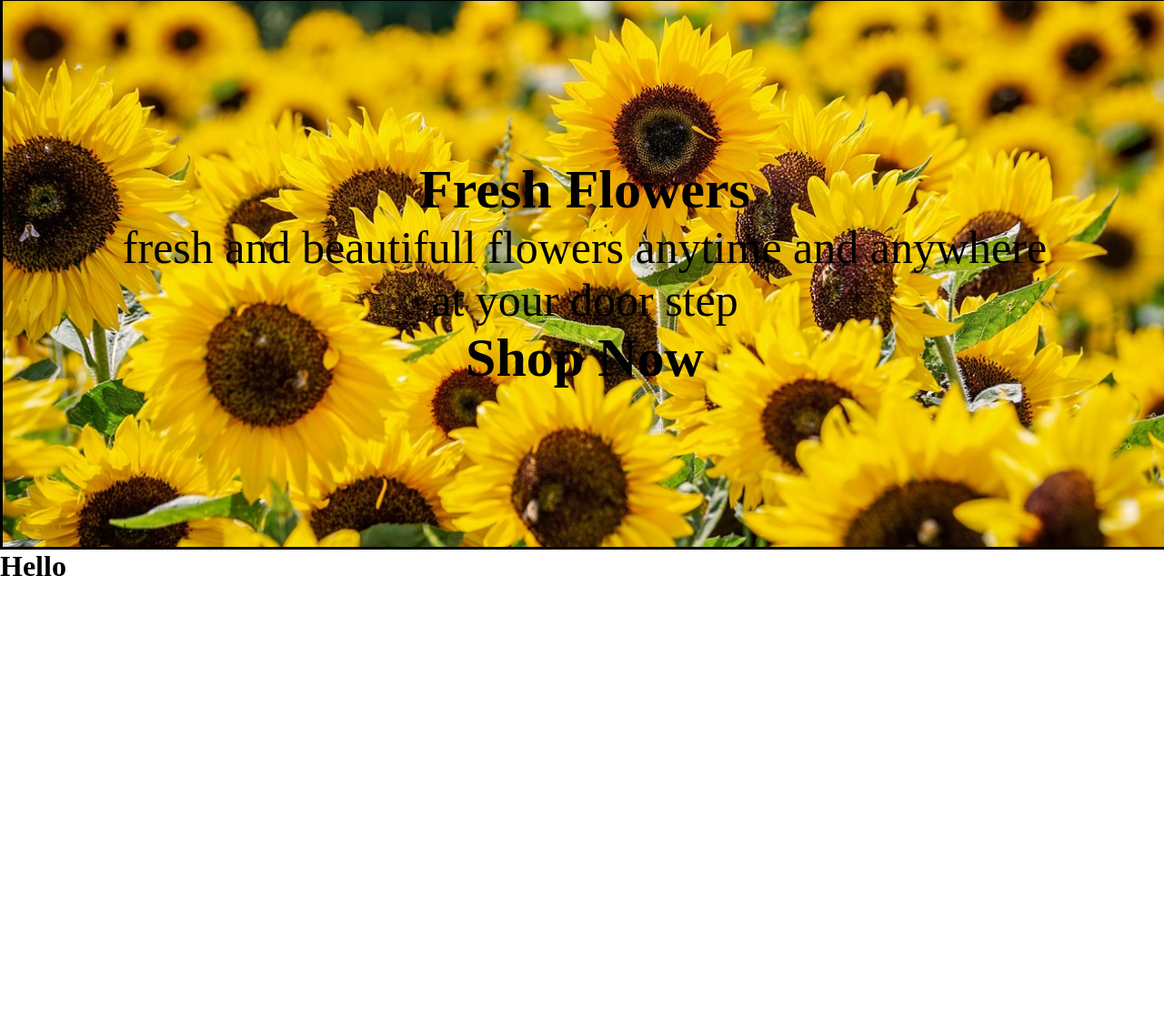
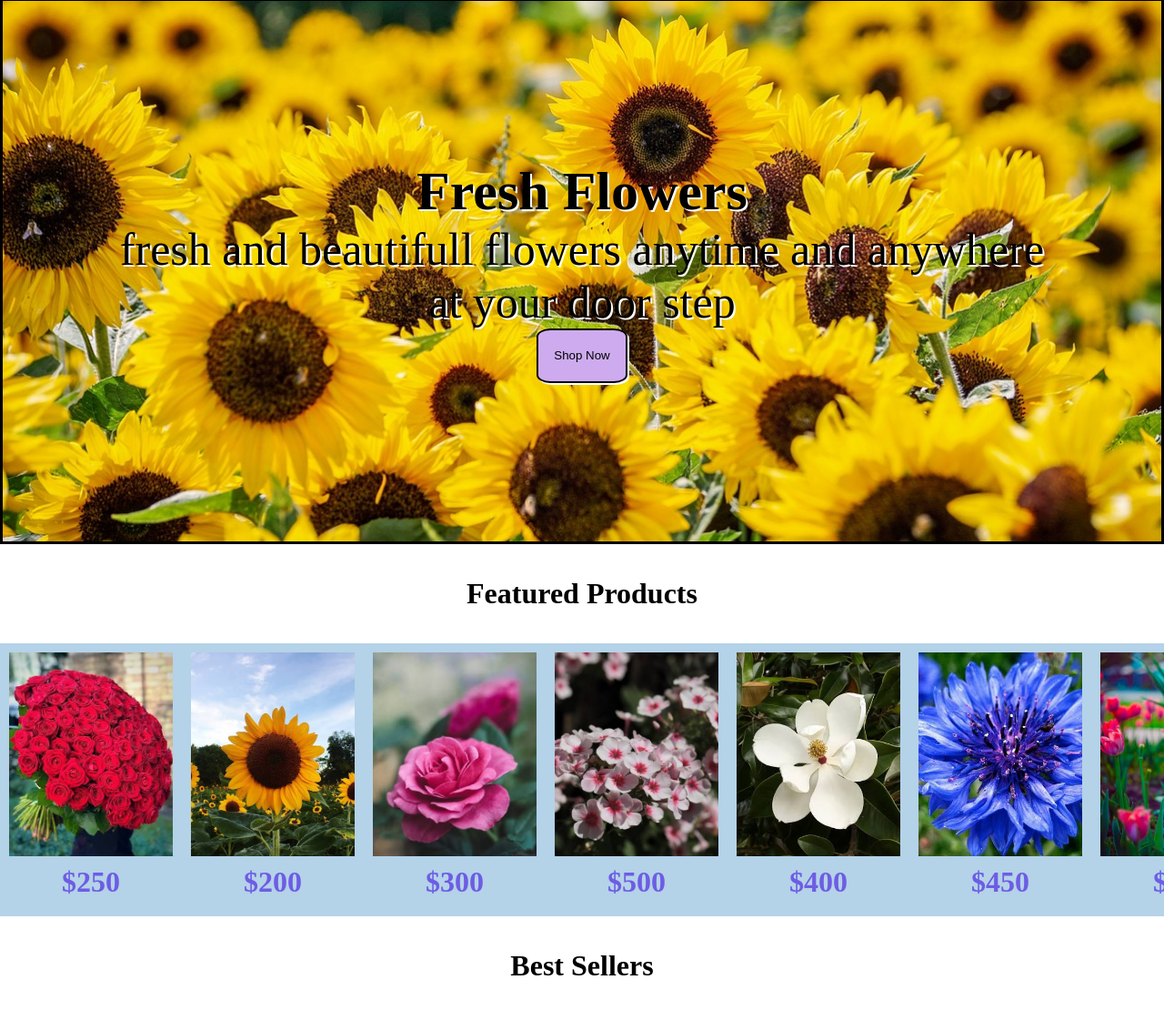
Before and after one commit to PunarvKaushik/E-commerseWebsite, a plain HTML site: page index.html in a window 1280 px wide. Shown: the part 72-1182 px from the top of the page at 91% size. Before the commit the page ends 800 px from the top, so only its background shows below. Drawn offline with Linux system fonts and the light colour scheme.

Commit message:
Add files via upload

```diff
--- a/index.css
+++ b/index.css
@@ -1,6 +1,7 @@
 *{
     margin:0;
     padding:0;
+    box-sizing: border-box;
 }
 .navbar{
     height:70px;
@@ -31,6 +32,7 @@ a{
     color:black;
 }
 .HomePage{
+    padding:20px;
     display:flex;
     flex: 1;
     flex-direction: column;
@@ -47,12 +49,179 @@ a{
 #content1{
     font-size: 60px;
     color:black;
+    text-shadow:2px 2px white;
 }
 #content2{
     font-size: 50px;
     color:black;
+    text-shadow:2px 2px white;
 }
-#content3{
-    font-size: 60px;
+button{
+    background-color:rgb(205, 171, 238);
     color:black;
+    height:60px;
+    width:100px;
+    padding:10px;
+    border:2px solid black;
+    border-radius:15%;
+    box-shadow: 2px 2px white;
+
 }
+.List1{
+    height:300px;
+    display:flex;
+    justify-content:space-evenly;
+    background-color: rgb(180, 210, 232);
+    overflow-x:scroll;
+}
+.heading{
+    text-align:center;
+}
+.items{
+    width:200px;
+    height: 100%;
+    display:flex;
+    flex-direction:column;
+    padding:10px;
+    flex-shrink:0;
+}
+.flower1{
+    height:80%;
+    width:100%;
+    background-image: url(flower1.jpg);
+    background-repeat: no-repeat;
+    background-size: cover;
+    background-position: center;
+}
+.flower1h1{
+    padding:10px;
+    height:20%;
+    color:rgb(109, 93, 228);
+    text-align:center;
+}
+.flower2{
+    height:80%;
+    width:100%;
+    background-image: url(flower2.jpg);
+    background-repeat: no-repeat;
+    background-size: cover;
+    background-position: center;
+}
+.flower2h1{
+    padding:10px;
+    height:20%;
+    color:rgb(109, 93, 228);
+    text-align:center;
+}
+.flower3{
+    height:80%;
+    width:100%;
+    background-image: url(flower3.jpg);
+    background-repeat: no-repeat;
+    background-size: cover;
+    background-position: center;
+}
+.flower3h1{
+    padding:10px;
+    height:20%;
+    color:rgb(109, 93, 228);
+    text-align:center;
+}
+.flower4{
+    height:80%;
+    width:100%;
+    background-image: url(flower4.jpg);
+    background-repeat: no-repeat;
+    background-size: cover;
+    background-position: center;
+}
+.flower4h1{
+    padding:10px;
+    height:20%;
+    color:rgb(109, 93, 228);
+    text-align:center;
+}
+.flower5{
+    height:80%;
+    width:100%;
+    background-image: url(flower5.jpg);
+    background-repeat: no-repeat;
+    background-size: cover;
+    background-position: center;
+}
+.flower5h1{
+    padding:10px;
+    height:20%;
+    color:rgb(109, 93, 228);
+    text-align:center;
+}
+.flower6{
+    height:80%;
+    width:100%;
+    background-image: url(flower6.jpg);
+    background-repeat: no-repeat;
+    background-size: cover;
+    background-position: center;
+}
+.flower6h1{
+    padding:10px;
+    height:20%;
+    color:rgb(109, 93, 228);
+    text-align:center;
+}
+.flower7{
+    height:80%;
+    width:100%;
+    background-image: url(flower7.jpg);
+    background-repeat: no-repeat;
+    background-size: cover;
+    background-position: center;
+}
+.flower7h1{
+    padding:10px;
+    height:20%;
+    color:rgb(109, 93, 228);
+    text-align:center;
+}
+.flower8{
+    height:80%;
+    width:100%;
+    background-image: url(flower8.avif);
+    background-repeat: no-repeat;
+    background-size: cover;
+    background-position: center;
+}
+.flower8h1{
+    padding:10px;
+    height:20%;
+    color:rgb(109, 93, 228);
+    text-align:center;
+}
+.flower9{
+    height:80%;
+    width:100%;
+    background-image: url(flower9.jpg);
+    background-repeat: no-repeat;
+    background-size: cover;
+    background-position: center;
+}
+.flower9h1{
+    padding:10px;
+    height:20%;
+    color:rgb(109, 93, 228);
+    text-align:center;
+}
+.flower10{
+    height:80%;
+    width:100%;
+    background-image: url(flower10.jpg);
+    background-repeat: no-repeat;
+    background-size: cover;
+    background-position: center;
+}
+.flower10h1{
+    padding:10px;
+    height:20%;
+    color:rgb(109, 93, 228);
+    text-align:center;
+}
--- a/index.html
+++ b/index.html
@@ -23,10 +23,63 @@
         <h1 id="content1">Fresh Flowers</h1>
         <p id="content2">fresh and beautifull flowers anytime and anywhere</p>
         <p id="content2">at your door step</p>
-        <h1 id="content3">Shop Now</h1>
+        <button id="content3 ">Shop Now</button>
     </div>
 
-    <h1>Hello</h1>
+    <br><br>
+    <h1 class="heading">Featured Products</h1>
+    <br><br>
+
+    <div class="List1">
+        <div class="items">
+            <div class="flower1"></div>
+            <h1 class="flower1h1">$250</h1>
+        </div>
+        <div class="items">
+            <div class="flower2"></div>
+            <h1 class="flower2h1">$200</h1>
+        </div>
+        <div class="items">
+            <div class="flower3"></div>
+            <h1 class="flower3h1">$300</h1>
+        </div>
+        <div class="items">
+            <div class="flower4"></div>
+            <h1 class="flower4h1">$500</h1>
+        </div>
+        <div class="items">
+            <div class="flower5"></div>
+            <h1 class="flower5h1">$400</h1>
+        </div>
+        <div class="items">
+            <div class="flower6"></div>
+            <h1 class="flower6h1">$450</h1>
+        </div>
+        <div class="items">
+            <div class="flower7"></div>
+            <h1 class="flower7h1">$320</h1>
+        </div>
+        <div class="items">
+            <div class="flower8"></div>
+            <h1 class="flower8h1">$600</h1>
+        </div>
+        <div class="items">
+            <div class="flower9"></div>
+            <h1 class="flower9h1">$225</h1>
+        </div>
+        <div class="items">
+            <div class="flower10"></div>
+            <h1 class="flower10h1">$450</h1>
+        </div>
+
+
+
+
+    </div>
+
+    <br><br>
+    <h1 class="heading">Best Sellers</h1>
+    <br><br>
 
 
 </body>
```
Also changed, not shown: flower1.jpg (added), flower10.jpg (added), flower2.jpg (added), flower3.jpg (added), flower4.jpg (added), flower5.jpg (added), flower6.jpg (added), flower7.jpg (added), flower8.avif (added), flower9.jpg (added).
